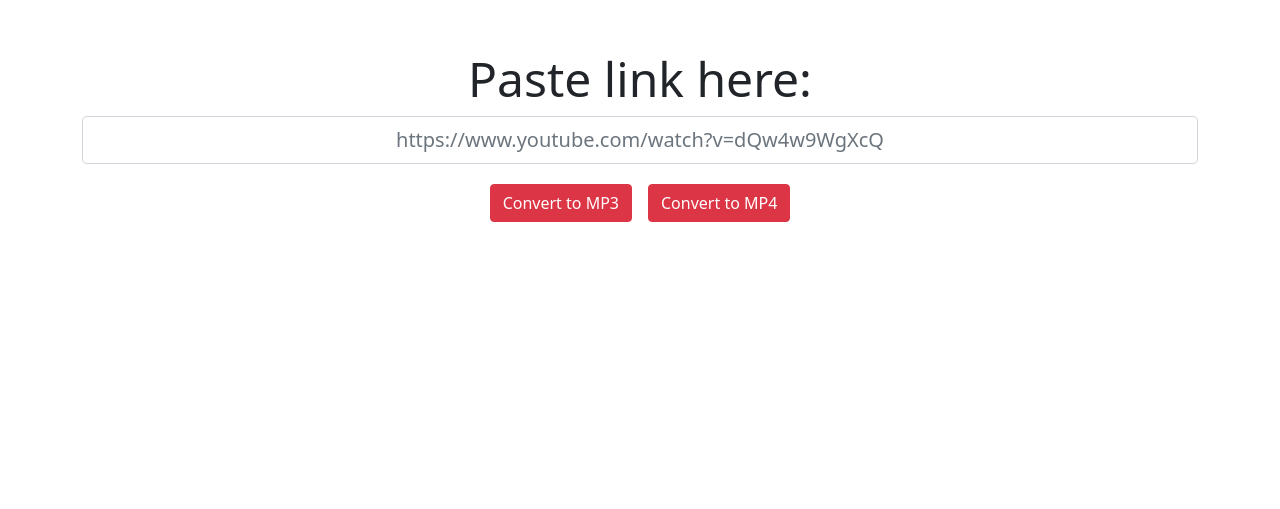
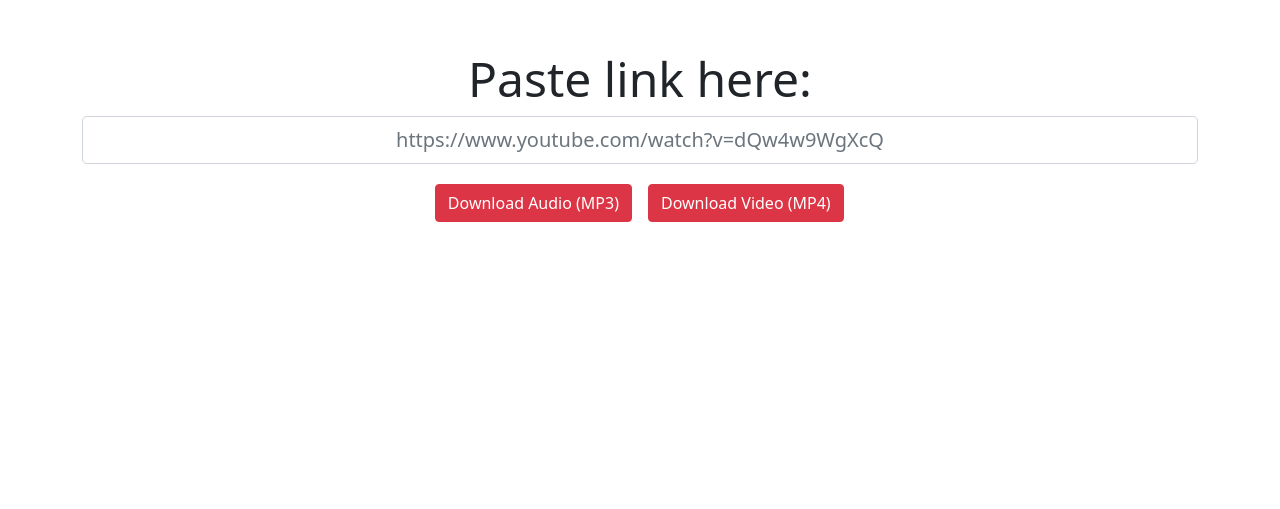
Before and after one commit to DavidBootle/youtube-downloader, a website: page html/index.html in a window 1280 px wide. Shown: the part 228-737 px from the top of the page. Drawn offline with Linux system fonts and the light colour scheme; files that its build step writes are made by us from their sources; files whose address does not match are found by name.

Commit message:
Change the button names to be more descriptive

```diff
--- a/html/index.html
+++ b/html/index.html
@@ -22,10 +22,10 @@
             <div class="container-fluid">
                 <div class="row mt-1 g-3">
                     <div class="col-6 text-end">
-                        <button class="btn btn-danger" id="convertToMP3Button">Convert to MP3</button>
+                        <button class="btn btn-danger" id="convertToMP3Button">Download Audio (MP3)</button>
                     </div>
                     <div class="col-6 text-start">
-                        <button class="btn btn-danger" id="convertToMP4Button">Convert to MP4</button>
+                        <button class="btn btn-danger" id="convertToMP4Button">Download Video (MP4)</button>
                     </div>
                 </div>
             </div>
```
